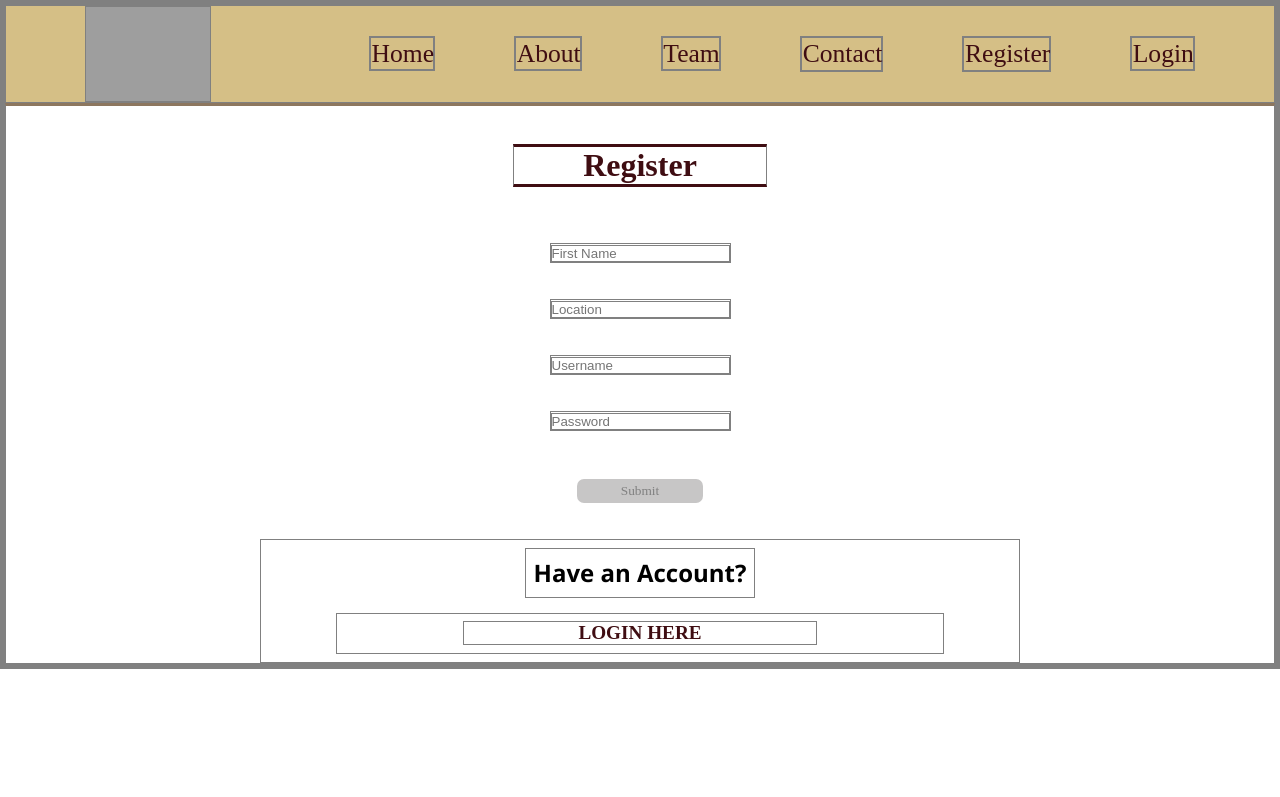
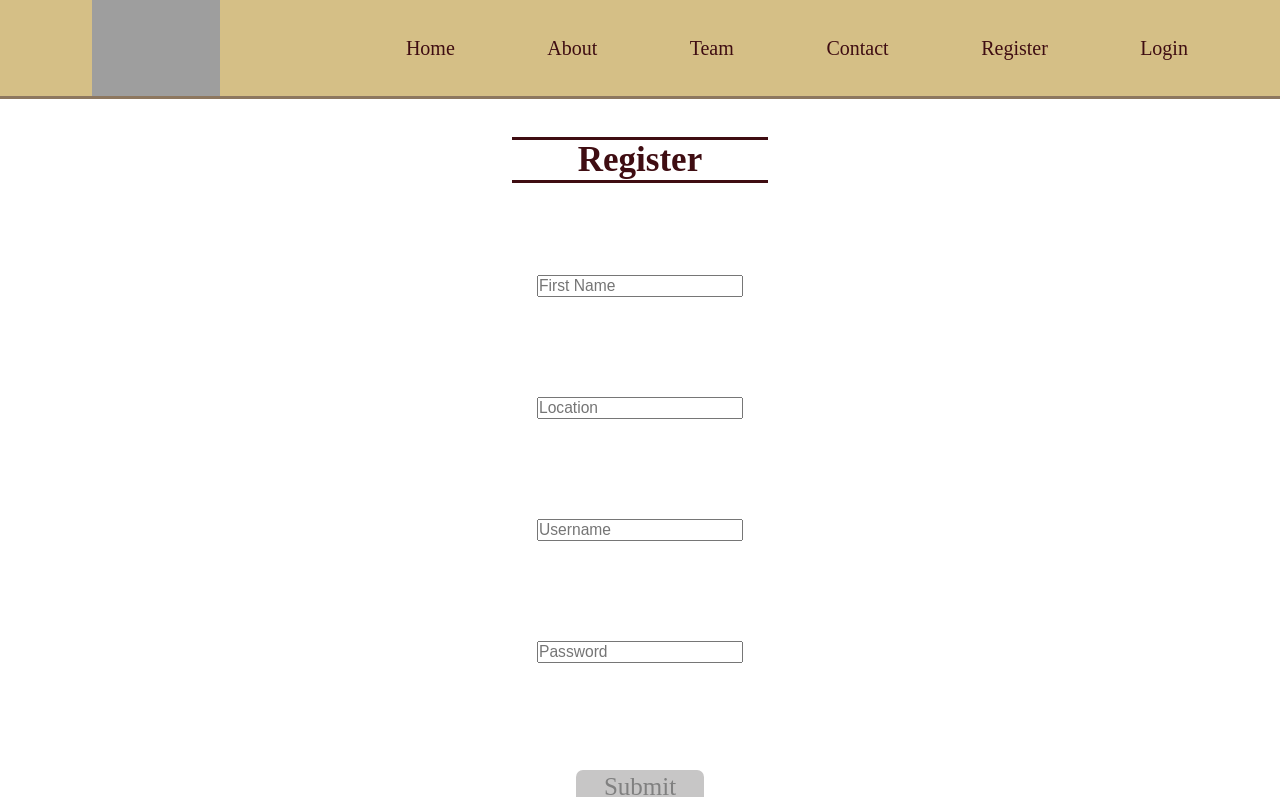
Before and after one commit to Build-Week-Expat-Journal-2/Front-End, a React (Create React App) app: page /register in a window 1280 px wide. Shown: the top 797 px of the page. Built offline with nearby package versions, Linux system fonts and the light colour scheme; grey boxes are pictures that could not be loaded; a web font is replaced by a local one.

Commit message:
resized text sizing, modified layout of dashboard posts

```diff
--- a/src/App.css
+++ b/src/App.css
@@ -4,14 +4,9 @@
   padding: 0;
   margin: 0;
   max-width: 100%;
-  border: 1px solid grey;
-  /* font-size: 62.5%; */
+  /* border: 1px solid grey; */
+  font-size: 62.5%;
 }
-
-
-
-
-
 
 /* NAV SECTION */
 .nav img {
@@ -23,9 +18,7 @@
   flex-direction: row;
   justify-content: space-evenly;
   align-items: center;
-  font-size: 1.6rem;
-  /* padding: 10px;
-  margin: 10px; */
+  font-size: 2rem;
   text-decoration: none;
   font-family: 'Offside', cursive;
   background-color: #D5BF86;
@@ -37,6 +30,7 @@
   text-align: center;
   text-decoration: none;
   color: #3F0D12;
+  font-size: 2rem;
 }
 
 .nav a:hover {
@@ -48,6 +42,7 @@
 .loginOut {
   text-decoration: none;
   width: 60%;
+  font-size: 2rem;
 }
 
 .loginOut:hover {
@@ -70,7 +65,7 @@
   color: #3F0D12;
   border-bottom: 3px solid #3F0D12;
   border-top: 3px solid #3F0D12;
-  font-size: 3rem;
+  font-size: 3.5rem;
   width: 30%;
   text-align: center;
 }
@@ -82,6 +77,7 @@
   justify-content: center;
   align-items: center;
   width: 70%;
+
 }
 
 .newPost h2 {
@@ -91,15 +87,19 @@
   border-top: 3px solid #3F0D12;
   width: 30%;
   margin: 2%;
+  font-size: 3rem;
 }
 
 /* POST FORM */
 .postInputs {
   display: flex;
   flex-direction: column;
-  justify-content: center;
+  justify-content: flex-center;
   align-items: center;
   padding: 5px;
+  font-size: 3.5rem;
+  border: 4px solid #8D775F;
+  width: 40%;
 }
 
 /* USER POSTS */
@@ -108,13 +108,17 @@
   align-items: center;
   justify-content: center;
   flex-direction: row;
+  flex-wrap: wrap;
   font-family: 'Open Sans', sans-serif;
   background-color: whitesmoke;
   border: 5px solid #3F0D12;
   border-radius: 6px;
   width: 70%;
   margin: 2% auto;
+  padding: 1%;
+  font-size: 4rem;
 }
+
 
 .entries .post {
   width: 50%;
@@ -149,6 +153,7 @@
   width: 20%;
   padding: 2%;
   margin: 2%;
+
 }
 
 .img-container {
@@ -160,7 +165,7 @@
 }
 
 .img-container img {
-  width: 70%;
+  width: 60%;
   margin: 2%;
 
 }
@@ -175,6 +180,7 @@ form {
   border-top: 3px solid #8D775F;
   width: 80%;
   margin: 0 auto;
+  font-size: 4rem;
 }
 
 
@@ -197,6 +203,7 @@ form {
   border-top: 3px solid #3F0D12;
   margin: 3%;
   width: 20%;
+  font-size: 3.5rem;
 }
 
 /* LOGIN/SUBMIT BUTTON */
@@ -231,14 +238,15 @@ button:disabled {
   flex-direction: column;
   align-items: center;
   justify-content: center;
-  width: 60%;
+  width: 30%;
+  margin: 2%;
 }
 
 .createAccount p,
 .loginHere p{
   margin: 1%;
   padding: 1%;
-  font-size: 1.5rem;
+  font-size: 2rem;
   font-family: 'Open Sans', sans-serif;
   text-align: center;
   font-weight: bold;
--- a/src/components/Posts.jsx
+++ b/src/components/Posts.jsx
@@ -21,7 +21,8 @@ const {title, location, description, date, image_url} = props.post;
                 Post: {description}
                 </div>
                 <button className="edit-post">Edit Post</button>
-        </div>
+            </div>
+
         <div className="img-container">
             <img className="img" src={image_url}/>
         </div>
```
